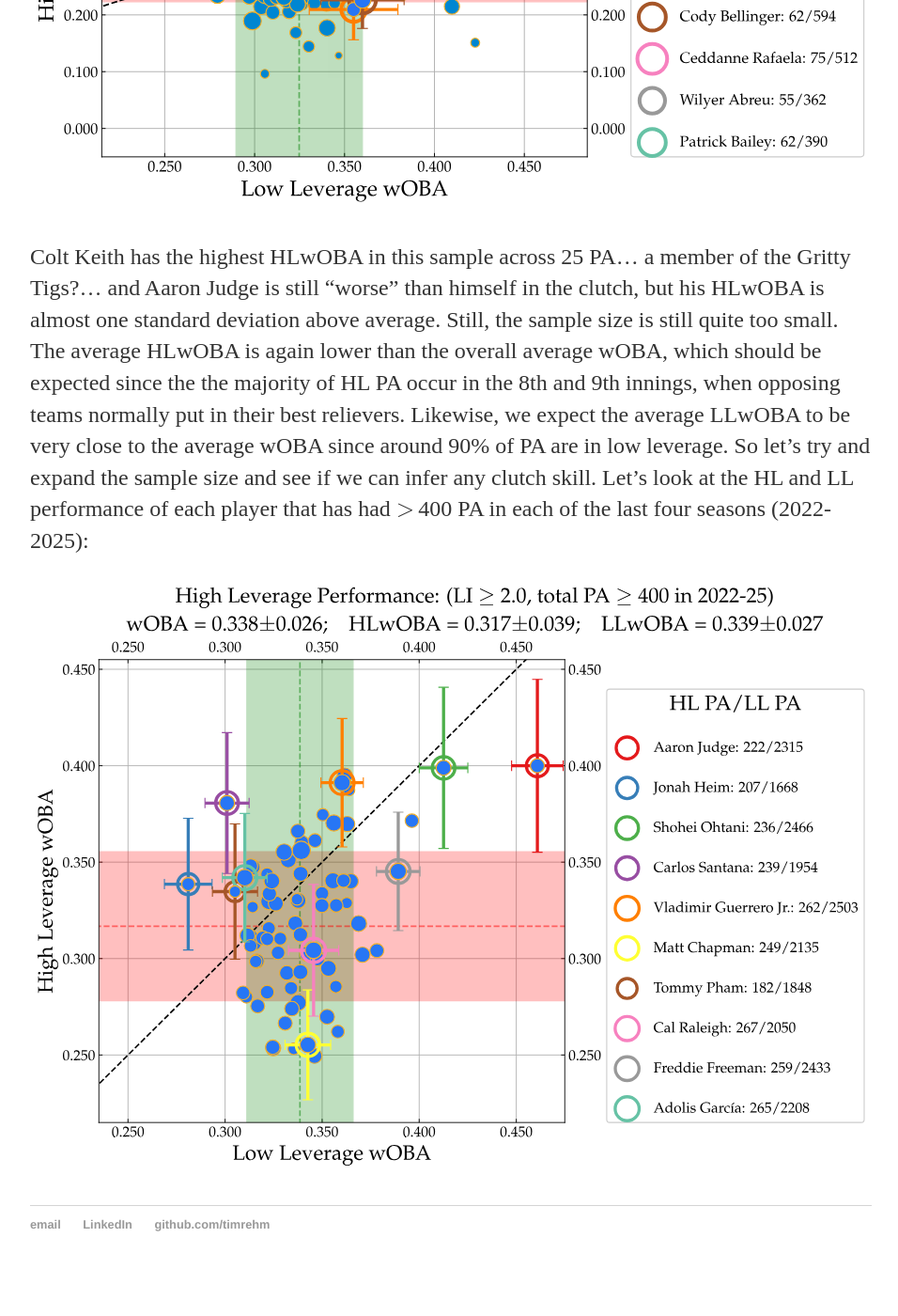
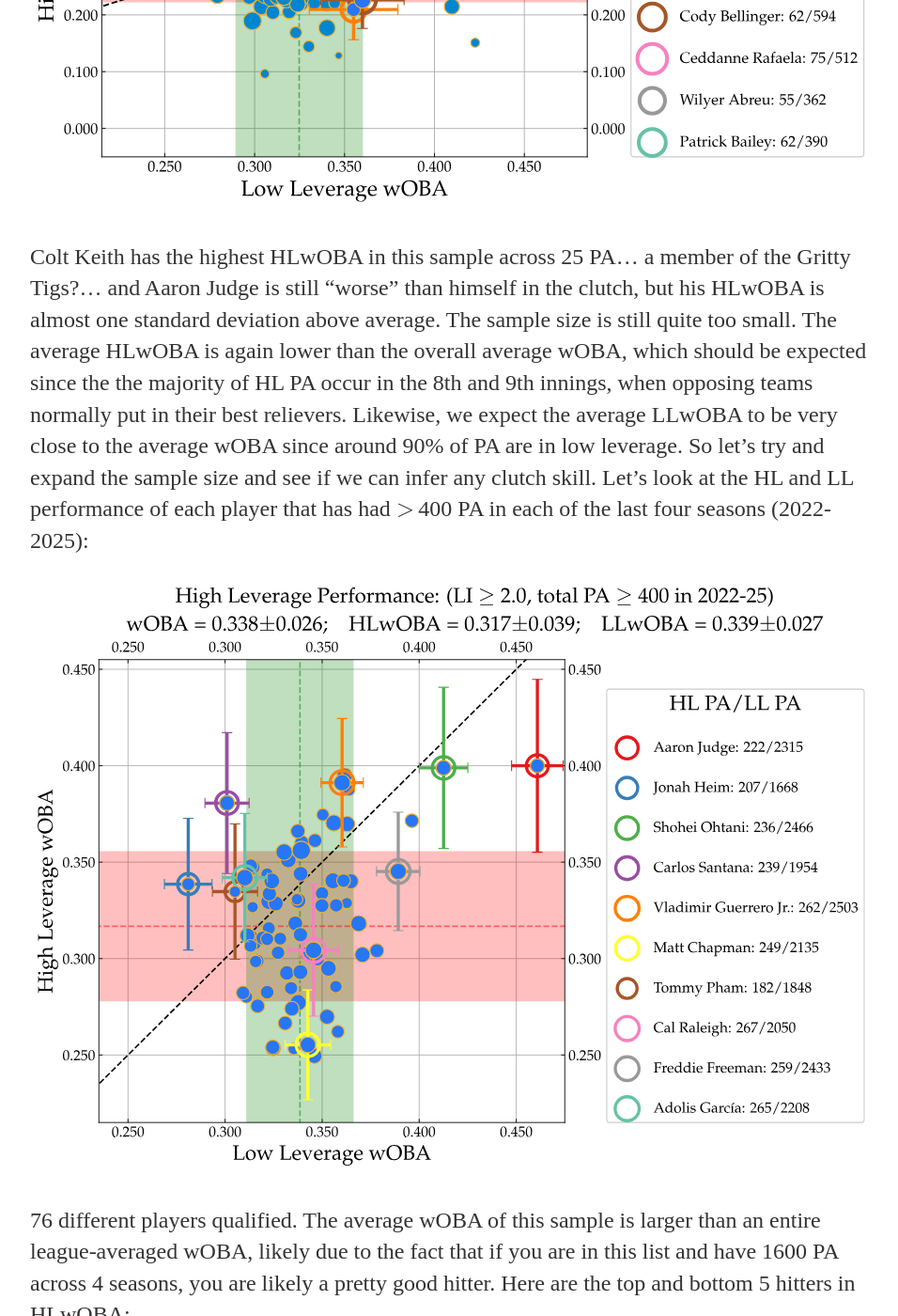
Before and after one commit to timrehm/timrehm.github.io, a Jekyll site: the page built from _posts/2026-5-24-leverage.md, in a window 1280 px wide and 1400 px high, scrolled down 3982 px. Shown: the whole window at 94% size, without its empty margins (160-1116 px from the left). Built offline with Jekyll 4.4.1, drawn with Linux system fonts in a browser that asks for light colours; before the commit the page ends 5352 px from its top, so only the background shows below that; some of the changed text lies outside the part shown.

Commit message:
Update 2026-5-24-leverage.md

```diff
--- a/_posts/2026-5-24-leverage.md
+++ b/_posts/2026-5-24-leverage.md
@@ -35,8 +35,30 @@
   <img src="/plots/2025HLwOBA_errorbar.svg" style="max-width: 100%; width: 100%;">
 </p>
 
-Colt Keith has the highest HLwOBA in this sample across 25 PA... a member of the Gritty Tigs?... and Aaron Judge is still "worse" than himself in the clutch, but his HLwOBA is almost one standard deviation above average. Still, the sample size is still quite too small. The average HLwOBA is again lower than the overall average wOBA, which should be expected since the the majority of HL PA occur in the 8th and 9th innings, when opposing teams normally put in their best relievers. Likewise, we expect the average LLwOBA to be very close to the average wOBA since around 90% of PA are in low leverage. So let's try and expand the sample size and see if we can infer any clutch skill. Let's look at the HL and LL performance of each player that has had $>\,$400 PA in each of the last four seasons (2022-2025):
+Colt Keith has the highest HLwOBA in this sample across 25 PA... a member of the Gritty Tigs?... and Aaron Judge is still "worse" than himself in the clutch, but his HLwOBA is almost one standard deviation above average. The sample size is still quite too small. The average HLwOBA is again lower than the overall average wOBA, which should be expected since the the majority of HL PA occur in the 8th and 9th innings, when opposing teams normally put in their best relievers. Likewise, we expect the average LLwOBA to be very close to the average wOBA since around 90% of PA are in low leverage. So let's try and expand the sample size and see if we can infer any clutch skill. Let's look at the HL and LL performance of each player that has had $>\,$400 PA in each of the last four seasons (2022-2025):
 
 <p align="center">
   <img src="/plots/2022-25HLwOBA_errorbar.svg" style="max-width: 100%; width: 100%;">
 </p>
+
+76 different players qualified. The average wOBA of this sample is larger than an entire league-averaged wOBA, likely due to the fact that if you are in this list and have 1600 PA across 4 seasons, you are likely a pretty good hitter. Here are the top and bottom 5 hitters in HLwOBA:
+
+$$
+\Large \[
+\begin{array}{|c|c|c|c|}
+\hline
+\textrm{Player1 }& .033\pm.033  & \textrm{Player 2} & .033\pm.033 \\
+\hline
+ &  &  &  \\
+\hline
+ &  &  &  \\
+\hline
+ &  &  &  \\
+\hline
+ &  &  &  \\
+\hline
+ &  &  &  \\
+\hline
+\end{array}
+\]
+$$
```
